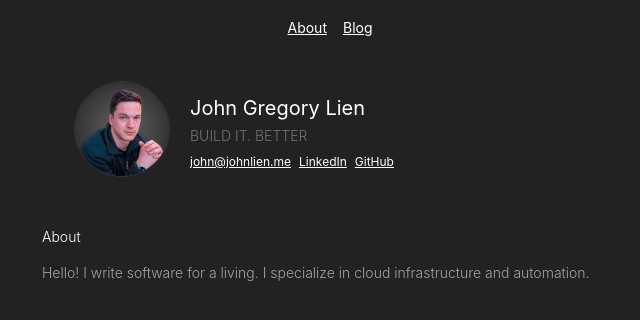
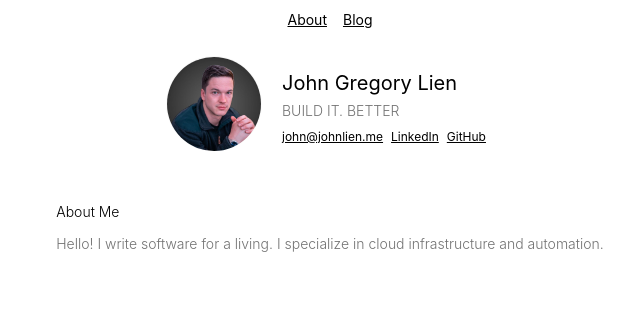
Before and after one commit to jglien/www, an Astro site: page / in a window 1280 px wide. Shown: the whole page, without its empty margins (310-950 px from the left). Built offline with nearby package versions, Linux system fonts and the light colour scheme; Astro itself is replaced by a stand-in of ours; a web font is replaced by a local one.

Commit message:
Update style (#3)

```diff
--- a/src/components/Hero.astro
+++ b/src/components/Hero.astro
@@ -3,8 +3,7 @@ import { contact } from "../constants";
 ---
 
 <section>
-  <div class="mx-auto max-w-xl px-8 py-4">
-    <div class="md:flex md:items-center md:justify-between md:space-x-5">
+  <div class="flex mx-auto justify-center max-w-2xl px-8 py-4">
       <div class="flex items-center space-x-5">
         <div class="flex-shrink-0">
           <div class="relative">
@@ -34,6 +33,5 @@ import { contact } from "../constants";
           </p> }
         </div>
       </div>
-    </div>
   </div>
 </section>
--- a/src/components/Navbar.astro
+++ b/src/components/Navbar.astro
@@ -1,8 +1,8 @@
 ---
 ---
-<section class="bg-white dark:bg-black border-b border-black/5">
-  <div class="relative flex mx-auto px-8 py-2 pb-6 pt-4">
-      <nav class="flex flex-grow justify-center flex-row">
+<section>
+  <div class="relative flex mx-auto py-2">
+      <nav class="flex flex-grow justify-center flex-row px-28">
         <a class="px-2 text-sm underline hover:no-underline duration-200 text-black dark:text-white hover:text-accent-400"
           href="/">About</a>
         <a class="px-2 text-sm underline hover:no-underline text-black dark:text-white hover:text-accent-400"
--- a/src/layouts/BaseLayout.astro
+++ b/src/layouts/BaseLayout.astro
@@ -3,7 +3,7 @@ import BaseHead from "../components/BaseHead.astro";
 import Navbar from "../components/Navbar.astro";
 ---
 
-<html lang="en" class="dark">
+<html lang="en">
   <head>
     <BaseHead />
   </head>
--- a/src/layouts/MdLayout.astro
+++ b/src/layouts/MdLayout.astro
@@ -4,8 +4,8 @@ const { frontmatter } = Astro.props;
 ---
 
 <BaseLayout>
-  <div class="flex flex-auto flex-col justify-center mx-auto max-w-7xl gap-6 p-5 text-sm font-light">
-    <div class="bg-white dark:bg-gray-900 rounded-2xl">
+  <div class="flex-col justify-center mx-auto max-w-7xl gap-6 py-5 px-2 text-sm font-light">
+    <div class="bg-gray-100 dark:bg-gray-900 rounded-2xl">
       <div class="p-6 prose dark:prose-invert prose-img:rounded-lg">
         <slot />
       </div>
--- a/src/pages/blog.astro
+++ b/src/pages/blog.astro
@@ -5,7 +5,7 @@ const posts = await Astro.glob("./posts/*.{md,mdx}");
 
 <BaseLayout>
   <section>
-        <div class="flex flex-auto mx-auto max-w-xl gap-6 mt-3 text-sm font-light">
+        <div class="flex flex-col mx-auto max-w-xl gap-2 p-4 text-sm font-light">
           {
             posts.map((p) => (
               <div class="items-center text-neutral-500">
--- a/src/pages/index.astro
+++ b/src/pages/index.astro
@@ -13,10 +13,10 @@ Use AstroSeo in all the pages you want different Seo than the index page
 />
 <BaseLayout>
   <Hero />
-  <div class="mx-auto max-w-xl">
+  <div class="flex mx-auto justify-center max-w-2xl px-4">
       <div class="mt-8 text-sm font-light">
-        <p class="text-black dark:text-white">About</p>
-        <div class="text-neutral-500 dark:text-neutral-400 space-y-3 mt-3">
+        <p class="text-black dark:text-white">About Me</p>
+        <div class="text-neutral-500 dark:text-neutral-400 space-y-3 mt-2">
           <p>
             Hello! I write software for a living. I specialize in cloud infrastructure and automation.
           </p>
--- a/tailwind.config.cjs
+++ b/tailwind.config.cjs
@@ -2,7 +2,6 @@
 const defaultTheme = require("tailwindcss/defaultTheme");
 module.exports = {
   content: ["./src/**/*.{astro,html,js,jsx,md,mdx,svelte,ts,tsx,vue}"],
-  darkMode: "class",
   theme: {
     fontSize: {
       xs: [
@@ -86,7 +85,6 @@ module.exports = {
     },
     extend: {
       colors: {
-        black:"#222222",
         "accent": {
           "50": "#E5E5FF",
           "100": "#CCCCFF",
```
